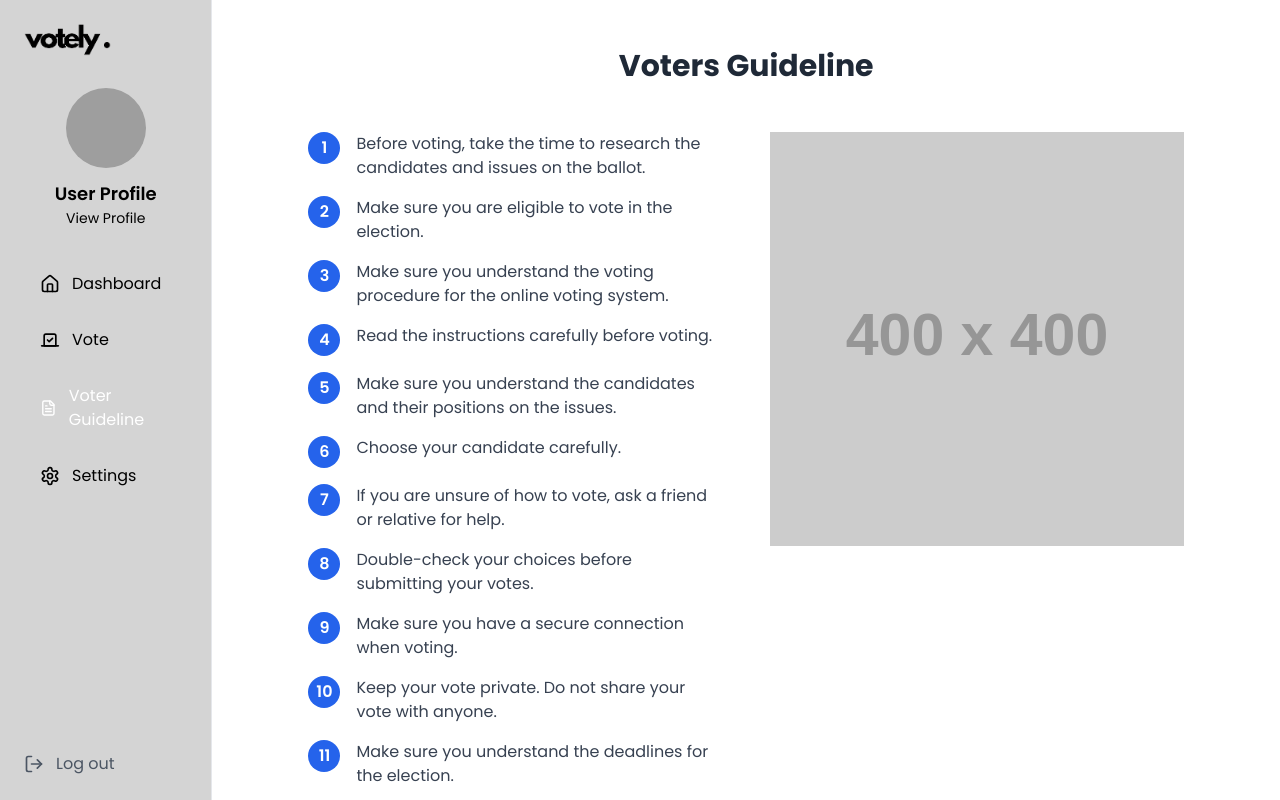
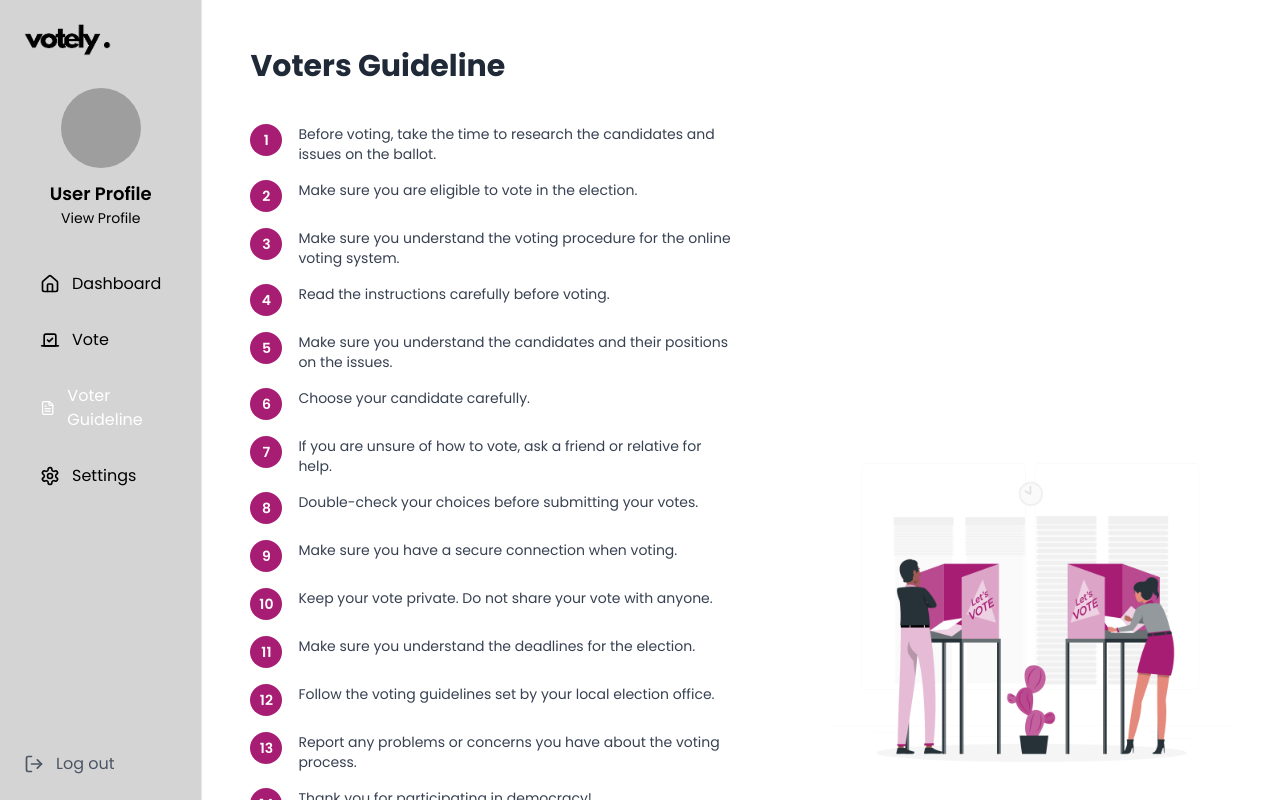
Before and after one commit to udithayeshmantha/Votely-E-voting-system, a React (Create React App) app: page /VotersGuideline in a window 1280 px wide. Built offline with nearby package versions, Linux system fonts and the light colour scheme; grey boxes are pictures that could not be loaded.

Commit message:
Enhance Sidebar and Voters Guideline components; update FAQ layout and content

```diff
--- a/src/components/dashboard components/Sidebar.js
+++ b/src/components/dashboard components/Sidebar.js
@@ -23,7 +23,7 @@ const Sidebar = () => {
           </Link>
         </div>
 
-        <div className="flex flex-col items-center mb-8">
+        <div className="hidden lg:flex flex-col items-center mb-8">
           <div className="w-20 h-20 rounded-full mb-3">
             <img
               src="/placeholder.svg"
@@ -47,7 +47,7 @@ const Sidebar = () => {
               }`}
             >
               <item.icon size={20} />
-              <span className="hidden sm:inline">{item.label}</span>
+              <span className="hidden sm:flex">{item.label}</span>
             </Link>
           ))}
         </nav>
--- a/src/components/dashboard components/Voter Guideline.js
+++ b/src/components/dashboard components/Voter Guideline.js
@@ -1,14 +1,15 @@
 import React from "react";
+import Votingrafiki from "../../assets/Voting-rafiki.png";
 
 const VotersGuideline = () => {
   return (
-    <div className="bg-white px-6 py-12 sm:px-12 lg:px-24 font-Poppins">
-      <div className="text-center mb-12 ">
-        <h1 className="text-3xl font-bold text-gray-800">Voters Guideline</h1>
+    <div className="bg-white px-12 py-12 sm:px-12 lg:px-12 font-Poppins">
+      <div className="text-center mb-10">
+        <h1 className="text-left text-3xl font-bold text-gray-800">Voters Guideline</h1>
       </div>
-      <div className="grid grid-cols-1 lg:grid-cols-2 gap-12 items-start">
+      <div className="grid grid-cols-1 xl:grid-cols-2 gap-5 items-end">
         {/* Guideline List */}
-        <div className="space-y-4">
+        <div className="space-y-4 text-sm">
           {[
             "Before voting, take the time to research the candidates and issues on the ballot.",
             "Make sure you are eligible to vote in the election.",
@@ -26,7 +27,7 @@ const VotersGuideline = () => {
             "Thank you for participating in democracy!",
           ].map((text, index) => (
             <div key={index} className="flex items-start">
-              <div className="flex-shrink-0 bg-blue-600 text-white rounded-full w-8 h-8 flex justify-center items-center font-semibold">
+              <div className="flex-shrink-0 bg-[#a81d74] text-white rounded-full w-8 h-8 flex justify-center items-center font-semibold">
                 {index + 1}
               </div>
               <p className="ml-4 text-gray-700">{text}</p>
@@ -34,18 +35,18 @@ const VotersGuideline = () => {
           ))}
         </div>
         {/* Illustration */}
-        <div className="flex justify-center">
+        <div className="flex justify-end">
           <img
-            src="https://via.placeholder.com/400x400"
+            src={Votingrafiki}
             alt="Voting illustration"
-            className="w-full max-w-md object-contain"
+            className="hidden xl:flex lg:w-10/12"
           />
         </div>
       </div>
       {/* Footer */}
-      <div className="mt-12 text-center text-sm text-gray-600">
+      <div className=" text-left text-sm text-gray-600 pt-10">
         For More Information <br />
-        Please contact: <a href="mailto:ivote@email.com" className="text-blue-600">ivote@email.com</a>
+        Please contact: <a href="mailto:votely@gmail.com" className="text-blue-600">votely@gmail.com</a>
       </div>
     </div>
   );
```
Also changed, not shown: src/assets/Voting-rafiki.png (added).
